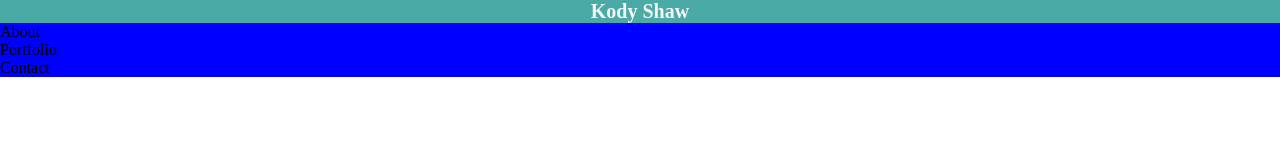
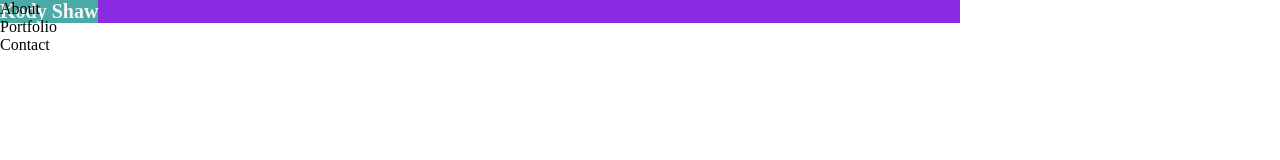
Before and after one commit to KodyShaw/Basic-Portfolio, a plain HTML site: page index.html in a window 1280 px wide. Drawn offline with Linux system fonts and the light colour scheme.

Commit message:
more code to website index

```diff
--- a/assets/css/style.css
+++ b/assets/css/style.css
@@ -5,6 +5,7 @@
     color: whitesmoke;
     font-size: 20px;
     font-weight: bold;
+    float: left;
 }
 
 .headingfixed {
@@ -16,8 +17,18 @@
 
 }
 
-.hedingcenter {
-
-
+.headingcenter {
+    align-self: center;
+    width: 960px;
+    background-color: blueviolet;
+    position: absolute;
 
 }
+
+.headingrightbox {
+    float: right;
+    top: 0px;
+    bottom: 0px;
+    position: absolute;
+
+}
--- a/index.html
+++ b/index.html
@@ -7,11 +7,11 @@
 <body>
     <!--Fixed heading box-->
     <div class="headingfixed">
-        <!--Name box absolute float left-->
-        <div>
-            <div class="headingname">Kody Shaw</div>
-                <!--right float box links-->
-                <div class="headingcenter">
+        <div class="headingcenter">
+            <div class="headingname">
+                Kody Shaw
+            </div>
+                <div class="headingrightbox">
                     <div>About</div>
                     <div>Portfolio</div>
                     <div>Contact</div>
```
